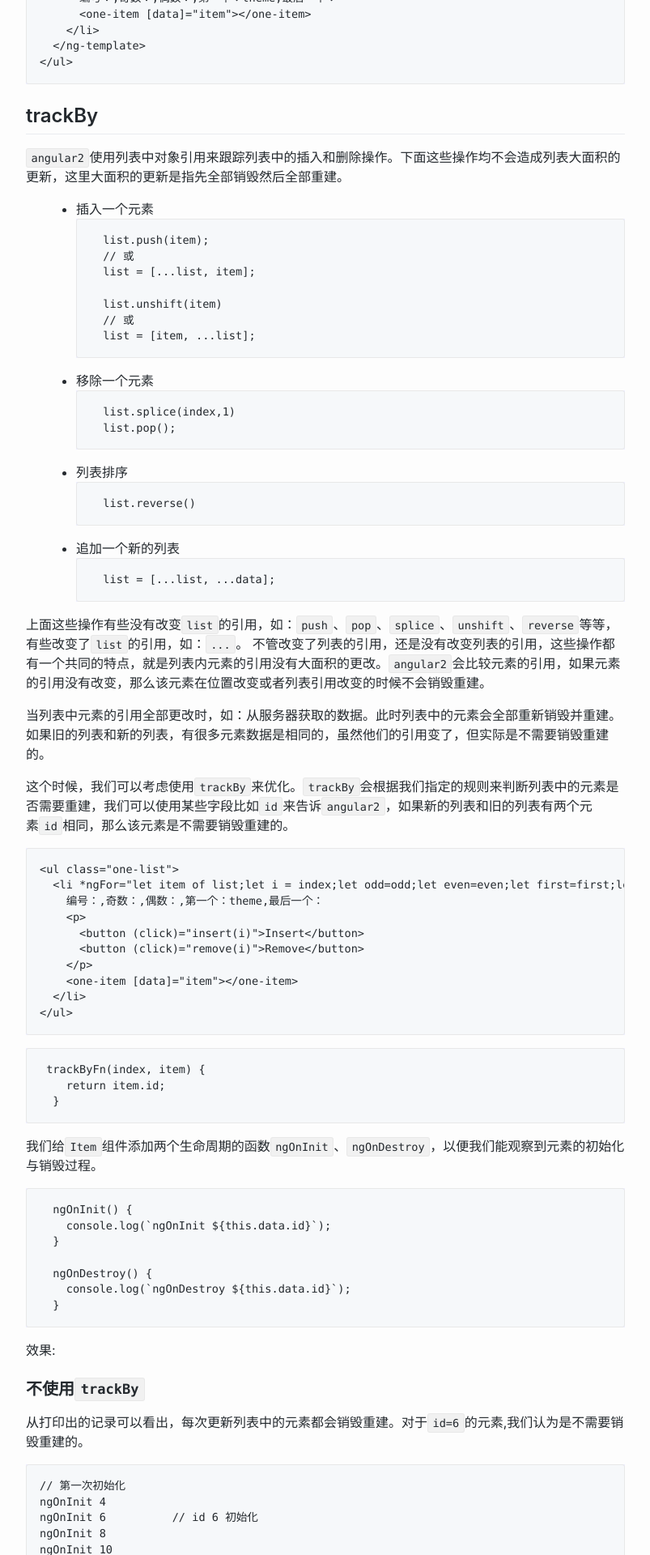
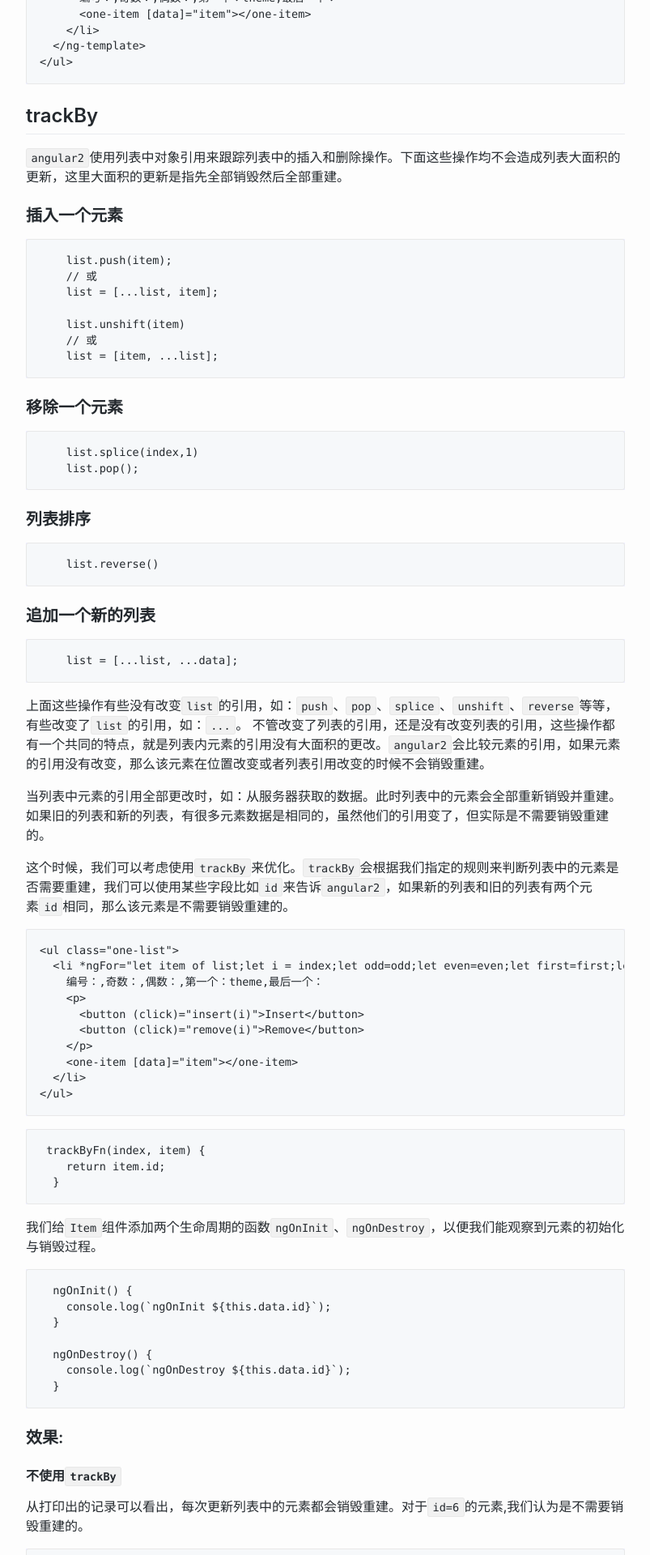
Before and after one commit to maoji/maoji.github.io, a Jekyll site: the page built from _posts/2017-12-26-angular2中的ngFor.md, in a window 1280 px wide. Shown: the part 1362-3282 px from the top of the page at 81% size, without its empty margins (238-1041 px from the left). Built offline with Jekyll 4.4.1, drawn with Linux system fonts in a browser that asks for light colours; our own code applies the rules of GitHub Pages for plain Markdown files.

Commit message:
排版调整

````diff
--- a/_posts/2017-12-26-angular2中的ngFor.md
+++ b/_posts/2017-12-26-angular2中的ngFor.md
@@ -47,8 +47,6 @@ export class DataService {
 </ul>
 ```
 
-
-
 ### 原始语法
 ```
 <ul class="one-list">
@@ -61,11 +59,9 @@ export class DataService {
 </ul>
 ```
 
-
-
 ## trackBy
 `angular2`使用列表中对象引用来跟踪列表中的插入和删除操作。下面这些操作均不会造成列表大面积的更新，这里大面积的更新是指先全部销毁然后全部重建。
-+ 插入一个元素
+### 插入一个元素
 ```
     list.push(item);
     // 或
@@ -75,16 +71,18 @@ export class DataService {
     // 或
     list = [item, ...list];
 ```
-+ 移除一个元素
+
+### 移除一个元素
 ```
     list.splice(index,1)
     list.pop();
 ```
-+ 列表排序
+
+### 列表排序
 ```
     list.reverse()
 ```
-+ 追加一个新的列表
+### 追加一个新的列表
 ```
     list = [...list, ...data];
 ```
@@ -96,7 +94,6 @@ export class DataService {
 当列表中元素的引用全部更改时，如：从服务器获取的数据。此时列表中的元素会全部重新销毁并重建。如果旧的列表和新的列表，有很多元素数据是相同的，虽然他们的引用变了，但实际是不需要销毁重建的。
 
 这个时候，我们可以考虑使用`trackBy`来优化。`trackBy`会根据我们指定的规则来判断列表中的元素是否需要重建，我们可以使用某些字段比如`id`来告诉`angular2`，如果新的列表和旧的列表有两个元素`id`相同，那么该元素是不需要销毁重建的。
-
 
 
 ```
@@ -153,7 +150,7 @@ ngOnInit 11
 ngOnInit 15
 ```
 
-### 使用`trackBy`
+#### 使用`trackBy`
 从打印出的记录可以看到，第二次更新列表时，列表只是部分销毁，`id=2`的元素没有销毁重建。
 ```
 // 第一次初始化
````
Also changed, not shown: other parts of _posts/2017-12-26-angular2中的ngFor.md (+2 -2 lines).
